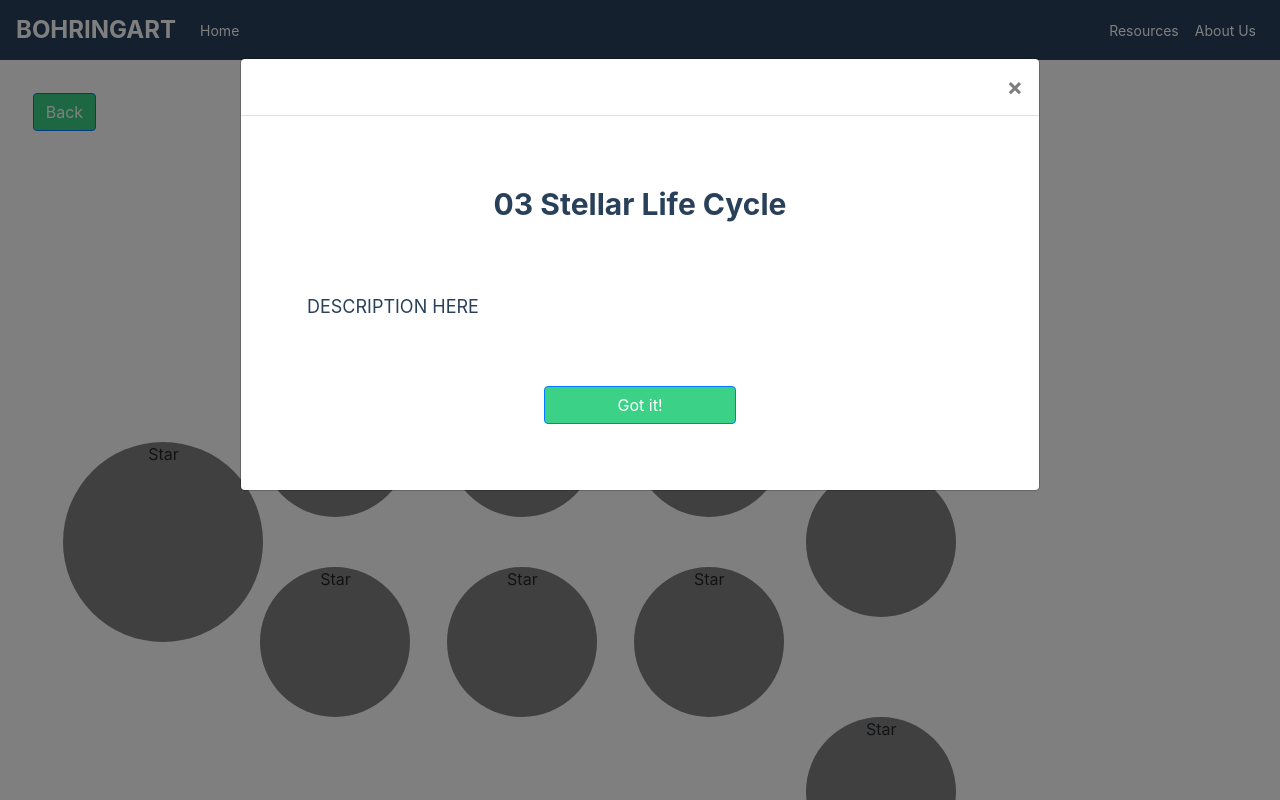
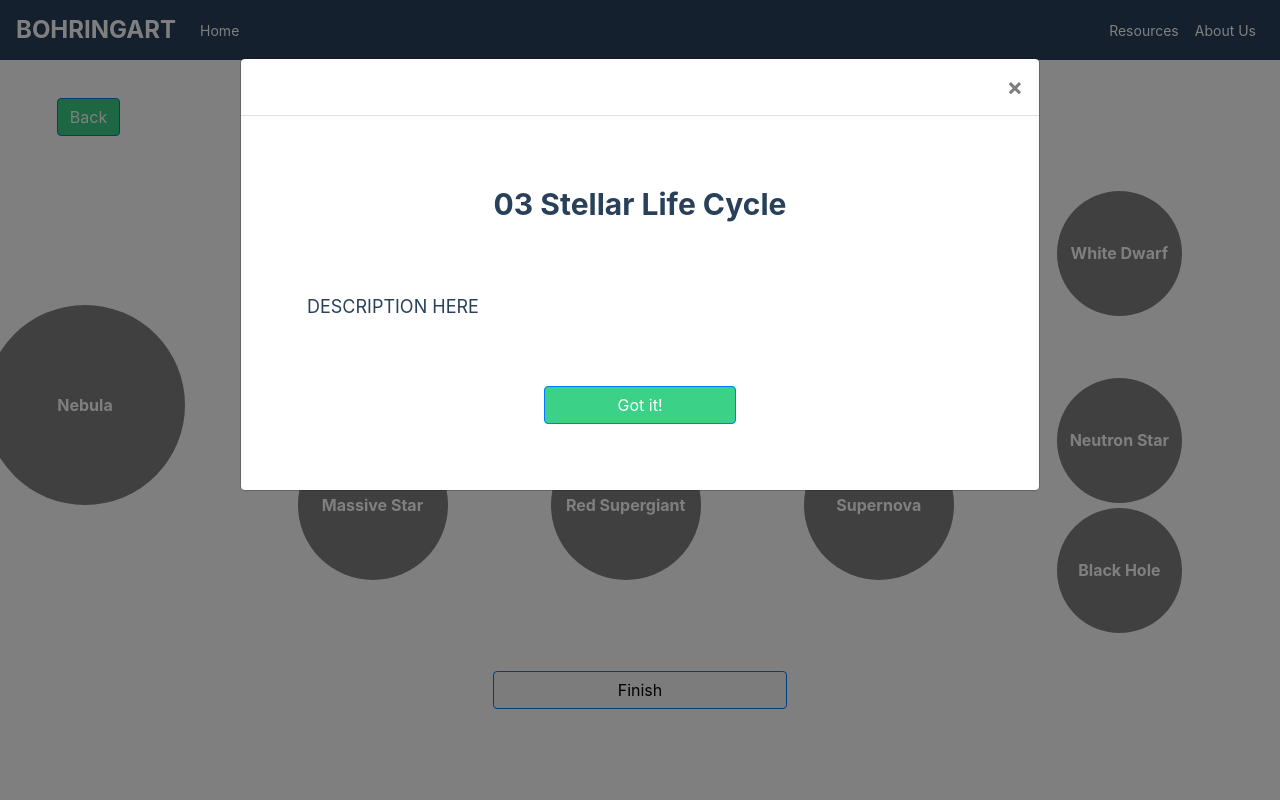
Before and after one commit to eriklarsolson/React_Template, a React (Create React App) app: page /stellar-cycle in a window 1280 px wide. Shown: the top 800 px of the page. Built offline with nearby package versions, Linux system fonts and the light colour scheme.

Commit message:
building out stellar cycle page, ratings popups, and general style and functionality fixes

```diff
--- a/src/Routes.tsx
+++ b/src/Routes.tsx
@@ -8,8 +8,7 @@ import {CircuitBuilding} from "./components/circuilt-building";
 import {MetalEngraving} from "./components/metal-engraving";
 import {TelescopeActivity} from "./components/telescope-activity";
 import {StellarCycle} from "./components/stellar-cycle";
-import {RatePage} from "./components/rate";
-import ObjectPage from "./components/rate/RatePage";
+import ObjectPage from "./components/stellar-cycle/ObjectPage";
 
 class Routes extends Component {
     render() {
@@ -21,7 +20,6 @@ class Routes extends Component {
                     <Route path="/telescope-activity" component={TelescopeActivity} />
                     <Route path="/stellar-cycle" component={StellarCycle} />
                     <Route path="/object-page/:title" component={ObjectPage} />
-                    <Route path="/rate" component={RatePage} />
                     <Route path="/about" component={AboutUs} />
                     <Route path="/resources" component={Resources} />
                     <Route path="/" component={Home} />
--- a/src/components/about/AboutUs.tsx
+++ b/src/components/about/AboutUs.tsx
@@ -1,16 +1,18 @@
 import React from 'react';
 import banner from "./aboutusbanner.png";
-import Button from "react-bootstrap/Button";
 import './About.scss';
 import { Container, Row, Col } from 'react-bootstrap'
+import RatePopup from "../shared/modals/RatePopup";
 
 
-class AboutUs extends React.Component {
+class AboutUs extends React.Component<any, any> {
     render() {
         return (
             <>
+                {this.props.location.state.popupOpened && <RatePopup />}
+
                 <div className="about-banner">
-                    <img  className="about-banner"  src={banner} width={"100%"} height={"100%"} />
+                    <img  className="about-banner" src={banner} width={"100%"} height={"100%"} />
 
                     <div className="about-text">
                         <h1>About Us</h1>
@@ -56,7 +58,6 @@ class AboutUs extends React.Component {
                         <p style={{fontWeight: "bold"}}>
                             Dena, Parisa, Brena fill<br />
                             Explanation, website to science gallery
-
                         </p>
                         <p>
                             In this collaborative project, we propose to design an educational kiosk, using the principles of interactive design,
--- a/src/components/circuilt-building/CircuitBuilding.tsx
+++ b/src/components/circuilt-building/CircuitBuilding.tsx
@@ -61,7 +61,7 @@ class CircuitBuilding extends React.Component<any, any> {
                 <DndProvider backend={HTML5Backend}>
                     <Container fluid className={"d-flex h-100 flex-column"} style={{margin: "0", padding: "0"}}>
                         <Row className={"flex-grow-1"}>
-                            <Col className={"col-2"} style={{color: "white"}}>
+                            <Col className={"col-2 vh-100"} style={{color: "white"}}>
                                 <Sidebar />
                             </Col>
 
--- a/src/components/metal-engraving/MetalEngraving.tsx
+++ b/src/components/metal-engraving/MetalEngraving.tsx
@@ -24,7 +24,7 @@ class MetalEngraving extends React.Component<any, any> {
 
                 <Container fluid className={"d-flex h-100 flex-column"} style={{margin: "0", padding: "0"}}>
                     <Row className={"flex-grow-1"}>
-                        <Col className={"col-2"} style={{color: "white"}}>
+                        <Col className={"col-2 vh-100"} style={{color: "white"}}>
                             <Sidebar />
                         </Col>
 
--- a/src/components/rate/RatePage.tsx
+++ /dev/null
@@ -1,23 +0,0 @@
-import React, {useState} from "react";
-import {Container, Row, Col, Modal} from 'react-bootstrap'
-import Button from "react-bootstrap/Button";
-import RatePopup from "../shared/modals/RatePopup";
-
-class ObjectPage extends React.Component<any, any> {
-    constructor(props: any) {
-        super(props);
-        this.state = {
-            popupOpened: true,
-        };
-    }
-
-
-    render() {
-        return (
-            <>
-                <RatePopup />
-            </>
-        )
-    }
-}
-export default ObjectPage;
--- a/src/components/rate/index.tsx
+++ /dev/null
@@ -1,2 +0,0 @@
-import RatePage from './RatePage'
-export { RatePage }
--- a/src/components/shared/header/Header.tsx
+++ b/src/components/shared/header/Header.tsx
@@ -20,14 +20,11 @@ const Header = (props: {location: any }) => {
                         <Nav.Link as={Link} to="/resources" active={location.pathname.startsWith('/resources')}>
                             Resources
                         </Nav.Link>
-                        <Nav.Link as={Link} to="/about" active={location.pathname.startsWith('/about')}>
+                        <Nav.Link as={Link} to={{pathname: '/about', state: { popupOpened: false }}}
+                                  active={location.pathname.startsWith('/about')}>
                             About Us
                         </Nav.Link>
                     </Nav>
-                    {/*<Form inline>*/}
-                    {/*    <FormControl type="text" placeholder="Search" className="mr-sm-2" />*/}
-                    {/*    <Button variant="outline-primary">Search</Button>*/}
-                    {/*</Form>*/}
                 </Navbar.Collapse>
             </Navbar>
         </>
--- a/src/components/stellar-cycle/ObjectPage.tsx
+++ b/src/components/stellar-cycle/ObjectPage.tsx
@@ -1,28 +1,33 @@
 import React, {useState} from "react";
 import {Container, Row, Col, Modal} from 'react-bootstrap'
 import Button from "react-bootstrap/Button";
-import RatePopup from "../shared/modals/RatePopup";
 
 class ObjectPage extends React.Component<any, any> {
-    constructor(props: any) {
-        super(props);
-        this.state = {
-            popupOpened: true,
-        };
-    }
+    render() {
+        const getObjectInfo = () => {
 
+            return "abc"
+        }
 
-    render() {
         return (
             <>
-                <Container fluid>
+                <Container fluid className={"vh-100"} style={{color: "white"}}>
                     <Row>
-                        <Col>
-                            <h1>Title</h1>
+                        <Col className={"justify-content-center align-content-center"}>
+                            <div className={"justify-content-center align-content-center"} style={{width: "500px",
+                                height: "500px", lineHeight: "500px", backgroundColor: "grey", borderRadius: "250px"}}>
+                                <p style={{color: "white", fontWeight: "bold"}}>{this.props.match.params.title}</p>
+                            </div>
                         </Col>
 
-                        <Col style={{backgroundColor: "#29405B"}}>
+                        <Col className={"vh-100"} style={{backgroundColor: "#42949F", padding: "5%"}}>
+                            <Row>
+                                <h1>{this.props.match.params.title}</h1>
+                            </Row>
 
+                            <Row>
+                                <p>{getObjectInfo()}</p>
+                            </Row>
                         </Col>
                     </Row>
                 </Container>
--- a/src/components/stellar-cycle/StellarCycle.tsx
+++ b/src/components/stellar-cycle/StellarCycle.tsx
@@ -23,9 +23,6 @@ class StellarCycle extends React.Component<any, any> {
                 <Popup title={"03 Stellar Life Cycle"} description={"DESCRIPTION HERE"} />
 
                 <Container fluid className={"d-flex h-100 flex-column"} style={{margin: "0", padding: "0"}}>
-                    <Row>
-                        <Col className={"col-10"} style={{margin: "0", padding: "0"}}>
-                            <Container fluid style={{margin: "0", padding: "0"}}>
                     <Row style={{margin: "3%"}}>
                         <Col className={"col-1"}>
                             <Button style={{backgroundColor: "#3BD186"}} onClick={() => this.props.history.push('/telescope-activity')}>Back</Button>
@@ -36,79 +33,99 @@ class StellarCycle extends React.Component<any, any> {
                         </Col>
                     </Row>
 
-                                <Row className={"justify-content-center align-content-center"} >
-                                    <Col className={"col-2 justify-content-center align-content-center"} style={{padding: "0"}}>
-                                        <div style={{width: "200px", height: "200px", backgroundColor: "grey", borderRadius: "100px"}}>
-                                            Star
+                    <Row>
+                        <Col className={"col-3 justify-content-center align-content-center"} style={{padding: "0"}}>
+                            <div className={"justify-content-center align-content-center"} style={{width: "200px",
+                                height: "200px", lineHeight: "200px", backgroundColor: "grey", borderRadius: "100px"}}
+                                onClick={() => goToObjectPage("Nebula")}>
+                                <p style={{color: "white", fontWeight: "bold"}}>Nebula</p>
                             </div>
                         </Col>
 
-                                    <Col className={"col-2 justify-content-center align-content-center"} style={{padding: "0"}}>
-                                        <Row style={{margin: "50px 10px 50px 10px"}}>
-                                            <div style={{width: "150px", height: "150px", backgroundColor: "grey", borderRadius: "100px"}}>
-                                                Star
+                        <Col style={{padding: "0"}}>
+                            <Row className={"justify-content-center align-content-center"} style={{marginBottom: "5%"}}>
+                                <Col className={"col-3 justify-content-center align-content-center"} style={{padding: "0"}}>
+                                    <div style={{width: "150px", height: "150px", lineHeight: "150px",
+                                        backgroundColor: "grey", borderRadius: "100px"}}
+                                        onClick={() => goToObjectPage("Avg Star")}>
+                                        <p style={{color: "white", fontWeight: "bold"}}>Avg Star</p>
                                     </div>
-                                        </Row>
-                                        <Row style={{margin: "50px 10px 50px 10px"}}>
-                                            <div style={{width: "150px", height: "150px", backgroundColor: "grey", borderRadius: "100px"}}>
-                                                Star
-                                            </div>
-                                        </Row>
                                 </Col>
 
-                                    <Col className={"col-2 justify-content-center align-content-center"} style={{padding: "0"}}>
-                                        <Row style={{margin: "50px 10px 50px 10px"}}>
-                                            <div style={{width: "150px", height: "150px", backgroundColor: "grey", borderRadius: "100px"}}>
-                                                Star
+                                <Col className={"col-3 justify-content-center align-content-center"} style={{padding: "0"}}>
+                                    <div style={{width: "150px", height: "150px", lineHeight: "150px",
+                                        backgroundColor: "grey", borderRadius: "100px"}}
+                                        onClick={() => goToObjectPage("Red Giant")}>
+                                        <p style={{color: "white", fontWeight: "bold"}}>Red Giant</p>
                                     </div>
-                                        </Row>
-                                        <Row style={{margin: "50px 10px 50px 10px"}}>
-                                            <div style={{width: "150px", height: "150px", backgroundColor: "grey", borderRadius: "100px"}}>
-                                                Star
-                                            </div>
-                                        </Row>
                                 </Col>
 
-                                    <Col className={"col-2 justify-content-center align-content-center"} style={{padding: "0"}}>
-                                        <Row style={{margin: "50px 10px 50px 10px"}}>
-                                            <div style={{width: "150px", height: "150px", backgroundColor: "grey", borderRadius: "100px"}}>
-                                                Star
+                                <Col className={"col-3 justify-content-center align-content-center"} style={{padding: "0"}}>
+                                    <div style={{width: "150px", height: "150px", lineHeight: "150px",
+                                        backgroundColor: "grey", borderRadius: "100px"}}
+                                        onClick={() => goToObjectPage("Planetary Nebula")}>
+                                        <p style={{color: "white", fontWeight: "bold"}}>Planetary Nebula</p>
                                     </div>
-                                        </Row>
-                                        <Row style={{margin: "50px 10px 50px 10px"}}>
-                                            <div style={{width: "150px", height: "150px", backgroundColor: "grey", borderRadius: "100px"}}>
-                                                Star
-                                            </div>
-                                        </Row>
                                 </Col>
 
-                                    <Col className={"col-2 justify-content-center align-content-center"} style={{padding: "0"}}>
-                                        <Row style={{margin: "50px 10px 50px 10px"}}>
-                                            <div style={{width: "150px", height: "150px", backgroundColor: "grey", borderRadius: "100px"}}>
-                                                Star
+                                <Col className={"col-3 justify-content-center align-content-center"} style={{padding: "0"}}>
+                                    <div style={{width: "125px", height: "125px", lineHeight: "125px",
+                                        backgroundColor: "grey", borderRadius: "100px"}}
+                                        onClick={() => goToObjectPage("White Dwarf")}>
+                                        <p style={{color: "white", fontWeight: "bold"}}>White Dwarf</p>
                                     </div>
+                                </Col>
                             </Row>
-                                        <Row>
-                                            <Row style={{margin: "50px 10px 50px 10px"}}>
-                                                <div style={{width: "150px", height: "150px", backgroundColor: "grey", borderRadius: "100px"}}>
-                                                    Star
+
+                            <Row className={"justify-content-center align-content-center"} >
+                                <Col className={"col-3 justify-content-center align-content-center"} style={{padding: "0"}}>
+                                        <div style={{width: "150px", height: "150px", lineHeight: "150px",
+                                            backgroundColor: "grey", borderRadius: "100px"}}
+                                             onClick={() => goToObjectPage("Massive Star")}>
+                                            <p style={{color: "white", fontWeight: "bold"}}>Massive Star</p>
                                         </div>
-                                            </Row>
-                                            <Row style={{margin: "50px 10px 50px 10px"}}>
-                                                <div style={{width: "150px", height: "150px", backgroundColor: "grey", borderRadius: "100px"}}>
-                                                    Star
+                                </Col>
+
+                                <Col className={"col-3 justify-content-center align-content-center"} style={{padding: "0"}}>
+                                        <div style={{width: "150px", height: "150px", lineHeight: "150px",
+                                            backgroundColor: "grey", borderRadius: "100px"}}
+                                             onClick={() => goToObjectPage("Red Supergiant")}>
+                                            <p style={{color: "white", fontWeight: "bold"}}>Red Supergiant</p>
                                         </div>
-                                            </Row>
+                                </Col>
+
+                                <Col className={"col-3 justify-content-center align-content-center"} style={{padding: "0"}}>
+                                        <div style={{width: "150px", height: "150px", lineHeight: "150px",
+                                            backgroundColor: "grey", borderRadius: "100px"}}
+                                             onClick={() => goToObjectPage("Supernova")}>
+                                            <p style={{color: "white", fontWeight: "bold"}}>Supernova</p>
+                                        </div>
+                                </Col>
+
+                                <Col className={"col-3 justify-content-center align-content-center"} style={{padding: "0"}}>
+                                    <div style={{width: "125px", height: "125px", lineHeight: "125px",
+                                        backgroundColor: "grey", borderRadius: "100px", marginBottom: "5px"}}
+                                        onClick={() => goToObjectPage("Neutron Star")}>
+                                        <p style={{color: "white", fontWeight: "bold"}}>Neutron Star</p>
+                                    </div>
+
+                                    <div style={{width: "125px", height: "125px", lineHeight: "125px",
+                                        backgroundColor: "grey", borderRadius: "100px", marginTop: "5px"}}
+                                        onClick={() => goToObjectPage("Black Hole")}>
+                                        <p style={{color: "white", fontWeight: "bold"}}>Black Hole</p>
+                                    </div>
+                                </Col>
                             </Row>
                         </Col>
                     </Row>
 
                     <Row style={{margin: "3%"}}>
                         <Col>
-                                        <Button className={"bg-light"} style={{color: "black", width: "25%"}} onClick={() => this.props.history.push('/rate')}>Finish</Button>
-                                    </Col>
-                                </Row>
-                            </Container>
+                            <Button className={"bg-light"} style={{color: "black", width: "25%"}}
+                                    onClick={() => this.props.history.push({
+                                        pathname: '/about',
+                                        state: { popupOpened: true }
+                                    })}>Finish</Button>
                         </Col>
                     </Row>
                 </Container>
--- a/src/components/telescope-activity/TelescopeActivity.tsx
+++ b/src/components/telescope-activity/TelescopeActivity.tsx
@@ -17,7 +17,7 @@ class TelescopeActivity extends React.Component<any, any> {
             <>
                 <Container fluid className={"d-flex h-100 flex-column"} style={{margin: "0", padding: "0"}}>
                     <Row className={"flex-grow-1"}>
-                        <Col className={"col-2"} style={{color: "white"}}>
+                        <Col className={"col-2 vh-100"} style={{color: "white"}}>
                             <Sidebar />
                         </Col>
 
```
Lines whose indentation alone changed are shown as unchanged.
